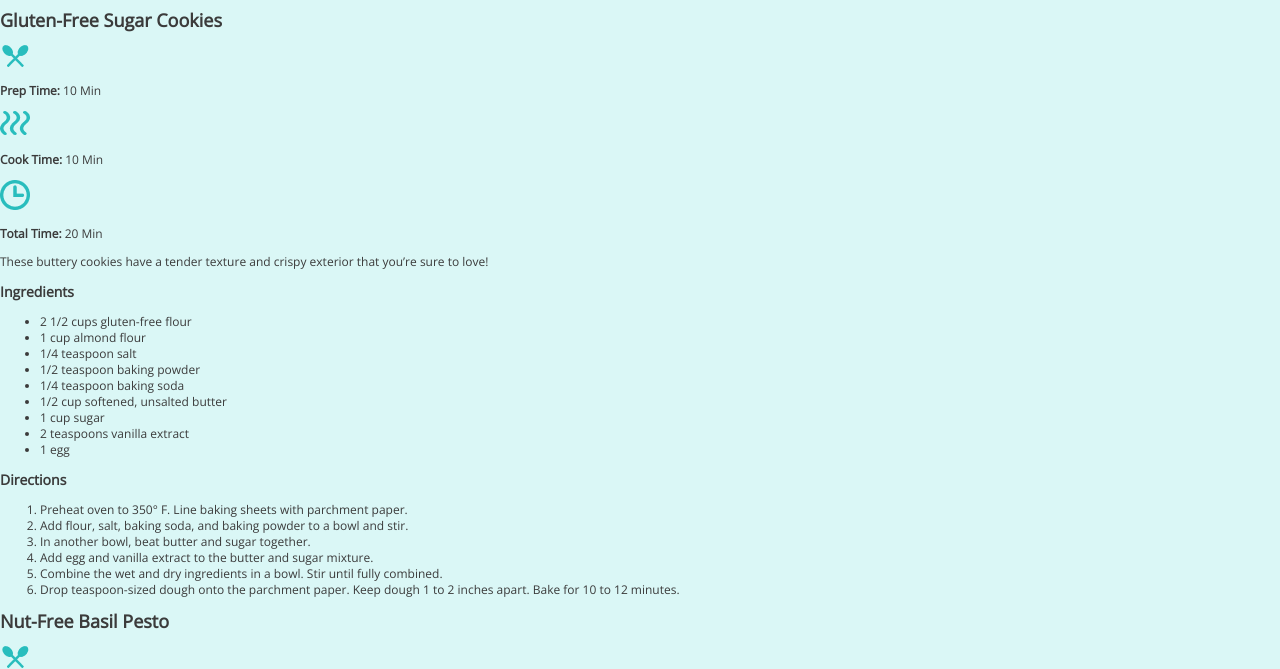
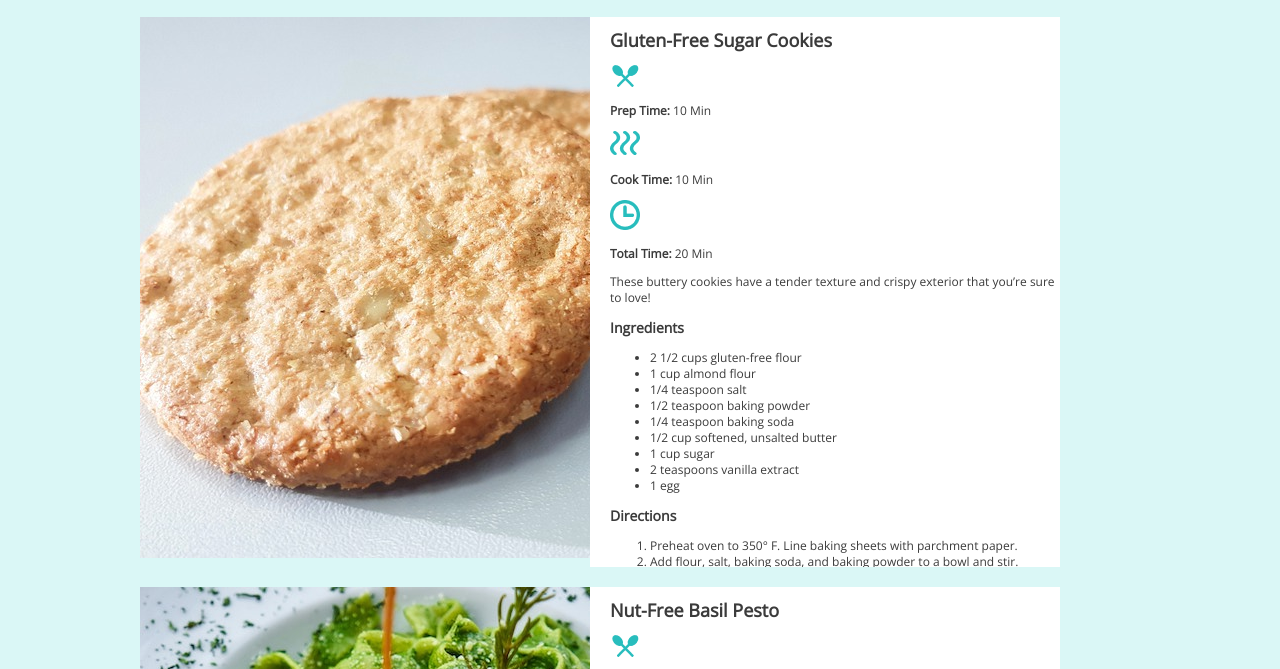
Before and after one commit to rebeccasmall/recipe-cards, a plain HTML site: page index.html in a window 1280 px wide. Shown: the part 119-788 px from the top of the page. Drawn offline with nearby package versions, Linux system fonts and the light colour scheme.

Commit message:
Added main styles for recipe cards

```diff
--- a/css/style.css
+++ b/css/style.css
@@ -23,3 +23,27 @@ header h1 {
     text-transform: uppercase;
     padding-left: 15px;
 }
+
+main {
+    width: 1000px;
+    margin: 0 auto;
+}
+
+.card {
+    margin: 20px 0;
+    overflow: auto;
+}
+
+.image {
+    float: left;
+    width: 450px;
+    height: 500px;
+}
+
+.recipe {
+    float: left;
+    padding-left: 20px;
+    width: 450px;
+    height: 550px;
+    background-color: #FFFFFF;
+}
--- a/index.html
+++ b/index.html
@@ -19,7 +19,7 @@
     </header>
     <main>
         <article id="cookies" class="card">
-            <div class="image"></div>
+            <div class="image"><img src="./img/gluten-free-sugar-cookies.jpg"></div>
             <div class="recipe">
                 <h2>Gluten-Free Sugar Cookies</h2>
                 <div class="time">
@@ -69,7 +69,7 @@
             </div>
         </article>
         <article id="pesto" class="card">
-            <div class="image"></div>
+            <div class="image"><img src="./img/nut-free-pesto.jpg"></div>
             <div class="recipe">
                 <h2>Nut-Free Basil Pesto</h2>
                 <div class="time">
@@ -113,7 +113,7 @@
             </div>
         </article>
         <article id="salad" class="card">
-            <div class="image"></div>
+            <div class="image"><img src="./img/watermelon-salad.jpg"></div>
             <div class="recipe">
                 <h2>Watermelon Salad</h2>
                 <div class="time">
```
